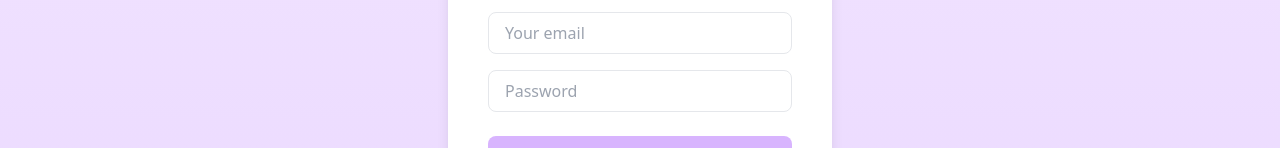
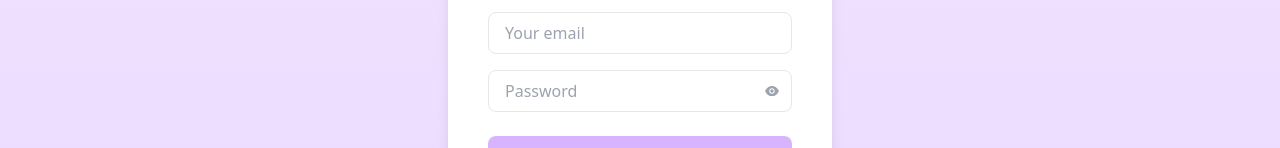
Before and after one commit to GreatnessGrace/Task-Manager, a Next.js app in the folder my-task-app/: page /auth/signup in a window 1280 px wide. Shown: the part 365-513 px from the top of the page. Built offline with nearby package versions, Linux system fonts and the light colour scheme.

Commit message:
signup page update show password state

```diff
--- a/my-task-app/src/app/auth/signup/page.tsx
+++ b/my-task-app/src/app/auth/signup/page.tsx
@@ -2,16 +2,17 @@
 
 import React, { useState } from 'react';
 import { useRouter } from 'next/navigation';
+import { AiFillEye, AiFillEyeInvisible } from 'react-icons/ai';
 
 const SignupPage: React.FC = () => {
   const [name, setName] = useState('');
   const [email, setEmail] = useState('');
   const [password, setPassword] = useState('');
+  const [showPassword, setShowPassword] = useState(false);
   const router = useRouter();
 
   const handleSubmit = async (e: React.FormEvent) => {
     e.preventDefault();
-    // Replace this with your signup logic
     console.log({ name, email, password });
     router.push('/auth/login');
   };
@@ -43,16 +44,23 @@
               className="w-full px-4 py-2 border rounded-lg focus:outline-none focus:border-purple-600"
             />
           </div>
-          <div className="mb-6">
+          <div className="mb-6 relative">
             {/* <label className="block text-left mb-2 text-sm font-medium text-gray-600">Password:</label> */}
             <input
-              type="password"
+              type={showPassword ? 'text' : 'password'}
               placeholder='Password'
               value={password}
               onChange={(e) => setPassword(e.target.value)}
               required
               className="w-full px-4 py-2 border rounded-lg focus:outline-none focus:border-purple-600"
             />
+            <button
+              type="button"
+              onClick={() => setShowPassword(!showPassword)}
+              className="absolute inset-y-0 right-0 flex items-center px-3 text-gray-400"
+            >
+              {showPassword ? <AiFillEyeInvisible /> : <AiFillEye />}
+            </button>
           </div>
           <button
             type="submit"
```
